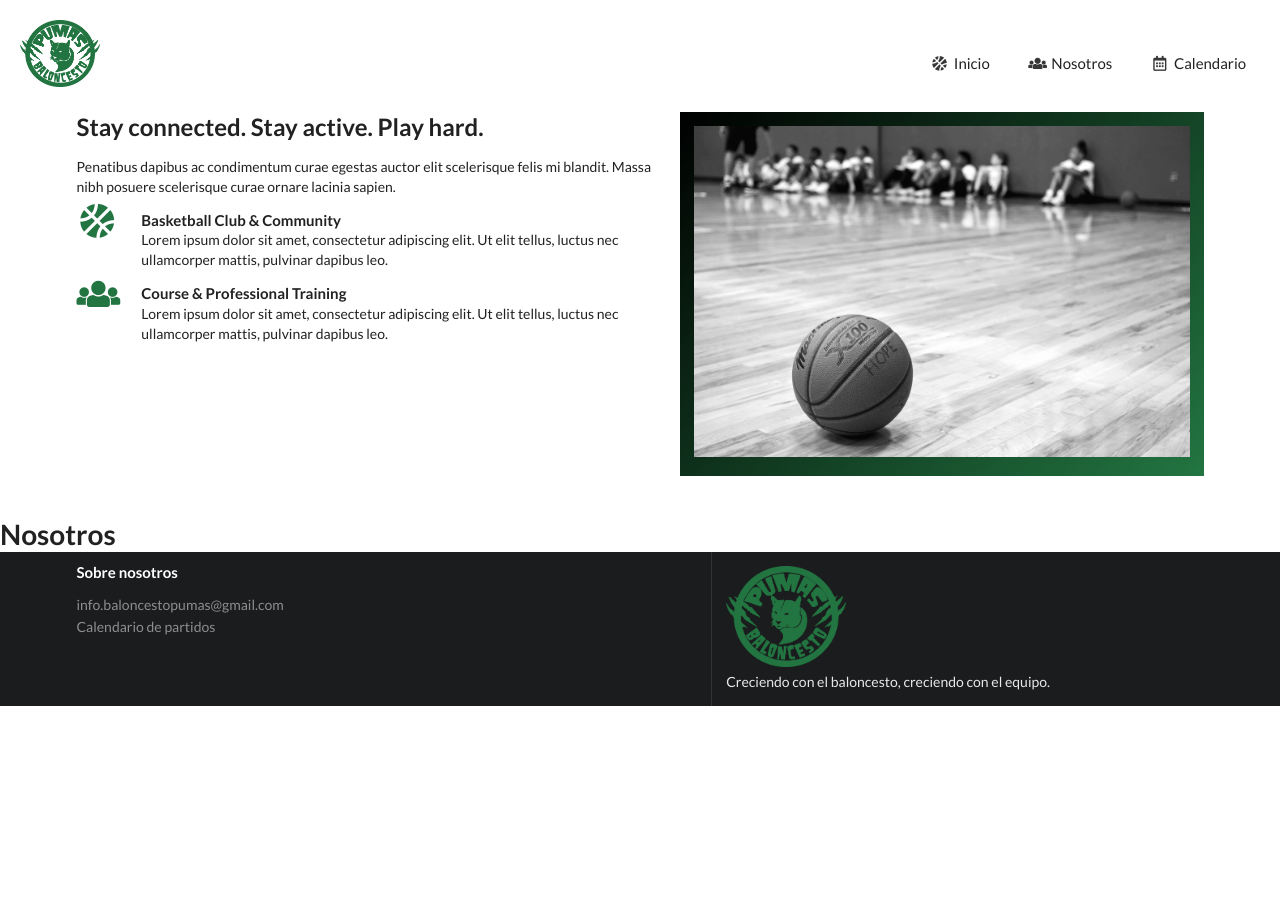
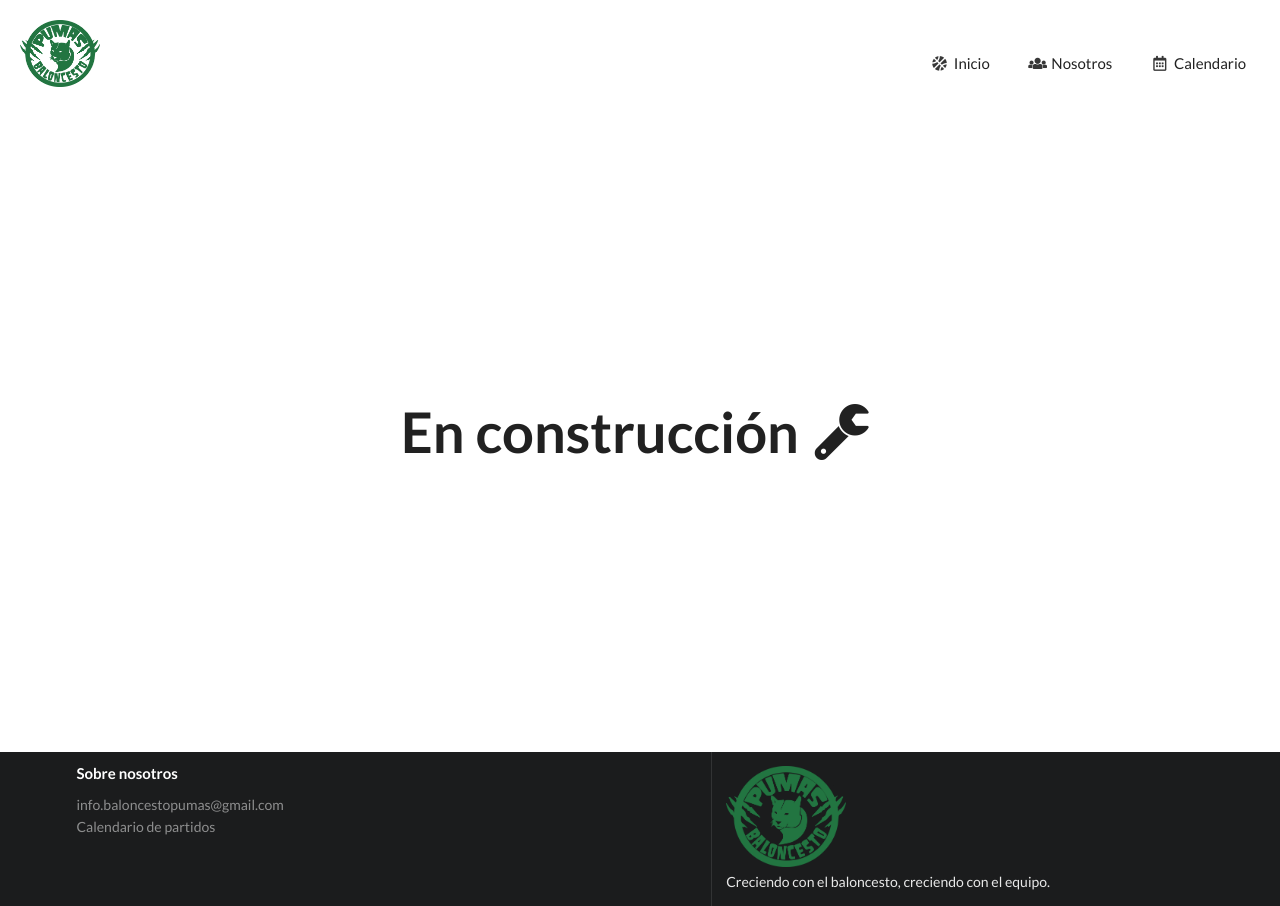
Before and after one commit to BRIKEV/pumas-web, a Nuxt app: page /club in a window 1280 px wide. Before the commit the page ends 800 px from the top, so only its background shows below. Built offline with nearby package versions, Linux system fonts and the light colour scheme.

Commit message:
feat: add calendar and club pages

```diff
--- a/pages/calendario.vue
+++ b/pages/calendario.vue
@@ -1,6 +1,6 @@
 <template>
   <HomeSectionsCalendar/>
-  <section>
+  <section class="ui container">
     <h1>Calendario</h1>
     <iframe src="https://calendar.google.com/calendar/embed?height=600&wkst=2&bgcolor=%230B8043&ctz=Europe%2FMadrid&showNav=0&showDate=1&showPrint=0&showTabs=1&showCalendars=0&src=a2V2aW5jY2JzZ0BnbWFpbC5jb20&src=dHVocXRjMHRuYWMwbmkwa3Vxbms2MGo2ZGdAZ3JvdXAuY2FsZW5kYXIuZ29vZ2xlLmNvbQ&src=MTdidDU0YTFnM2t0cmVxaGNpcnVmdDVwY3NAZ3JvdXAuY2FsZW5kYXIuZ29vZ2xlLmNvbQ&src=YWRkcmVzc2Jvb2sjY29udGFjdHNAZ3JvdXAudi5jYWxlbmRhci5nb29nbGUuY29t&color=%23039BE5&color=%23F09300&color=%23D50000&color=%2333B679" style="border:solid 1px #777" width="100%" height="600" frameborder="0" scrolling="no"></iframe>
   </section>
--- a/pages/club.vue
+++ b/pages/club.vue
@@ -1,6 +1,20 @@
 <template>
-  <HomeSectionsBio />
-  <section>
-    <h1>Nosotros</h1>
+  <section class="ui container">
+    <div class="noavailable-container">
+      <h1>En construcción <i class="wrench icon"></i></h1>
+    </div>
   </section>
 </template>
+<style lang="scss" scoped>
+.noavailable-container {
+  height: 80vh;
+  display: flex;
+  justify-content: center;
+  align-items: center;
+  h1 {
+    text-align: center;
+    font-size: 4rem;
+    margin: 0;
+  }
+}
+</style>
```
